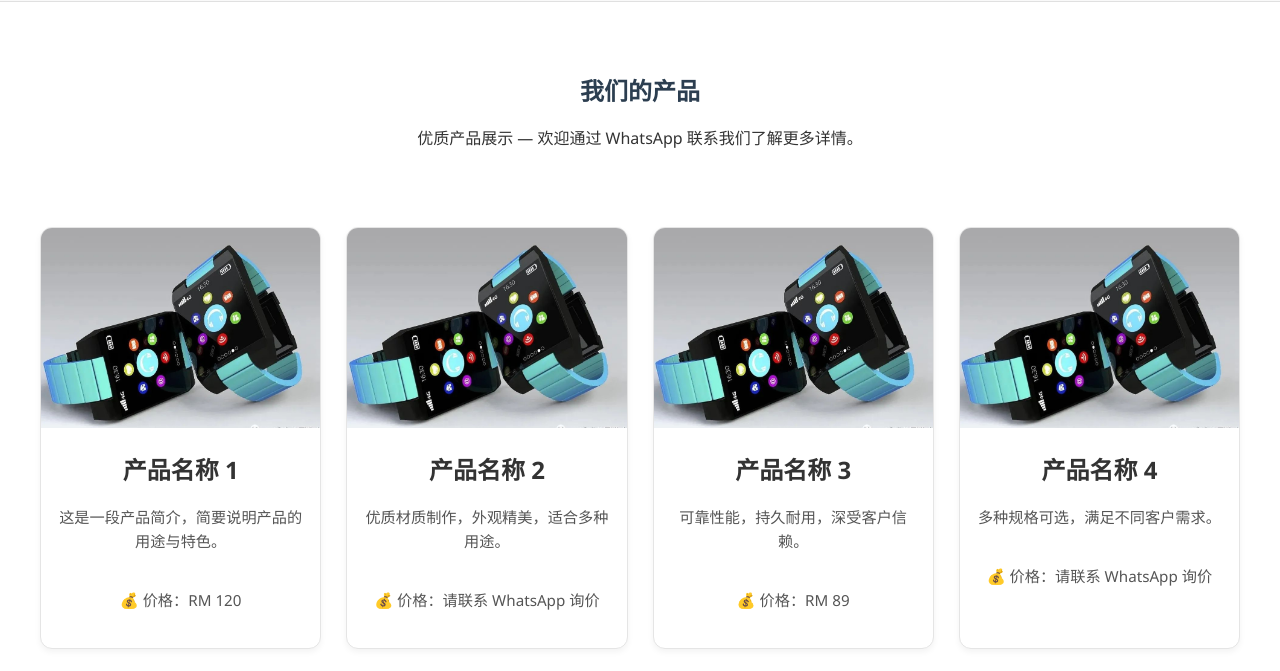
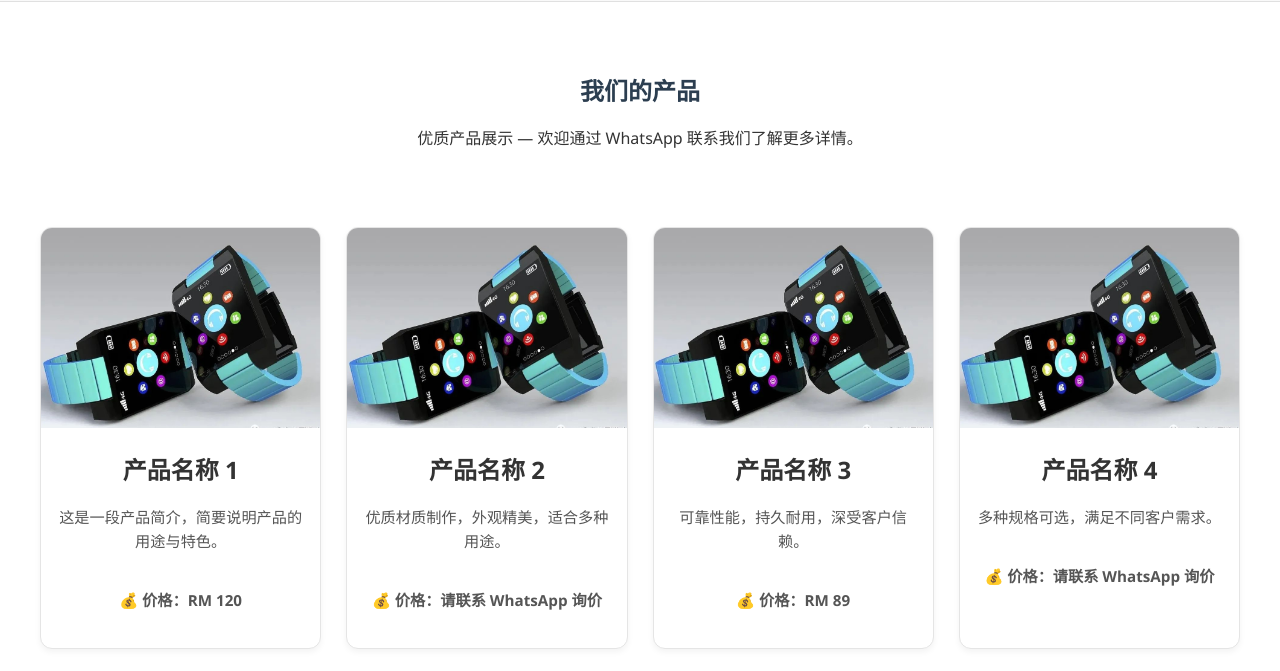
Before and after one commit to babylegs0914/MingFar, a plain HTML site: page index.html in a window 1280 px wide. Shown: the part 75-746 px from the top of the page. Drawn offline with Linux system fonts and the light colour scheme.

Commit message:
Update style.css

```diff
--- a/style.css
+++ b/style.css
@@ -88,6 +88,12 @@ header {
   color: #555;
 }
 
+.price {
+  font-weight: bold;
+  color: #2c3e50;
+  margin-top: 8px;
+}
+
 /* 页脚 */
 footer {
   text-align: center;
```
